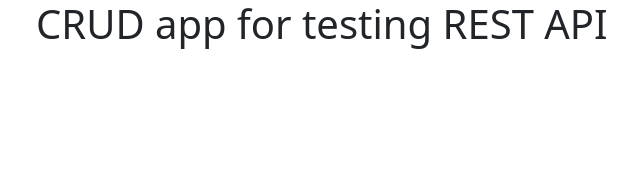
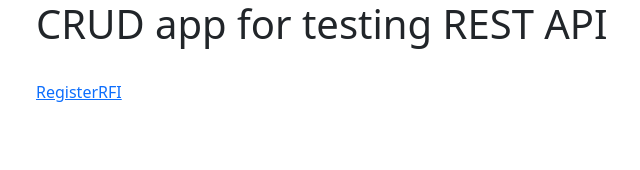
Before and after one commit to godfreyturqz/django-react-rest-api, a React (Create React App) app in the folder react-crud-template/: page / in a window 1280 px wide. Shown: the top 170 px of the page, without its empty margins (46-686 px from the left). Built offline with nearby package versions, Linux system fonts and the light colour scheme.

Commit message:
added link for different apps

```diff
--- a/react-crud-template/src/App.js
+++ b/react-crud-template/src/App.js
@@ -1,5 +1,5 @@
 import { lazy, Suspense } from 'react'
-import { BrowserRouter, Switch, Route } from 'react-router-dom'
+import { BrowserRouter, Switch, Route, Link } from 'react-router-dom'
 const Register = lazy(() => import('./pages/Register'))
 const Rfi = lazy(() => import('./pages/Rfi'))
 
@@ -11,7 +11,12 @@ function App() {
     <div className="container">
       <h1>CRUD app for testing REST API</h1>
       <br/>
+
       <BrowserRouter>
+      <div className="d-flex ">
+        <Link to='/register'>Register</Link>
+        <Link to='/rfi'>RFI</Link>
+      </div>
       <Suspense fallback={<Loading/>}>
         <Switch>
           <Route path='/register' component={Register}/>
```
